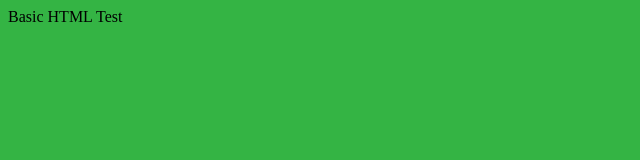
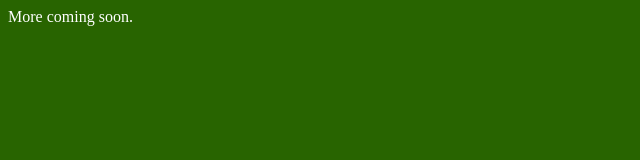
Before and after one commit to BenRogersWPG/BenRogersWPG.github.io, a plain HTML site: page index.html in a window 1280 px wide. Shown: the whole page, without its empty margins (0-640 px from the left). Drawn offline with Linux system fonts and the light colour scheme.

Commit message:
More to code later. Just getting used to Git

```diff
--- a/css/main.css
+++ b/css/main.css
@@ -1,4 +1,5 @@
 body
 {
-    background-color:#34b444;
+    background-color:#286400;
+    color:#ffffff;
 }
--- a/index.html
+++ b/index.html
@@ -2,11 +2,11 @@
 
 <head>
     <link href="./css/main.css" rel="stylesheet">
-    <title>-Basic HTML Test-</title>
+    <title>HTML Test</title>
 </head>
 
 <body>
-    Basic HTML Test
+    More coming soon.
 </body>
 
 </html>
```
